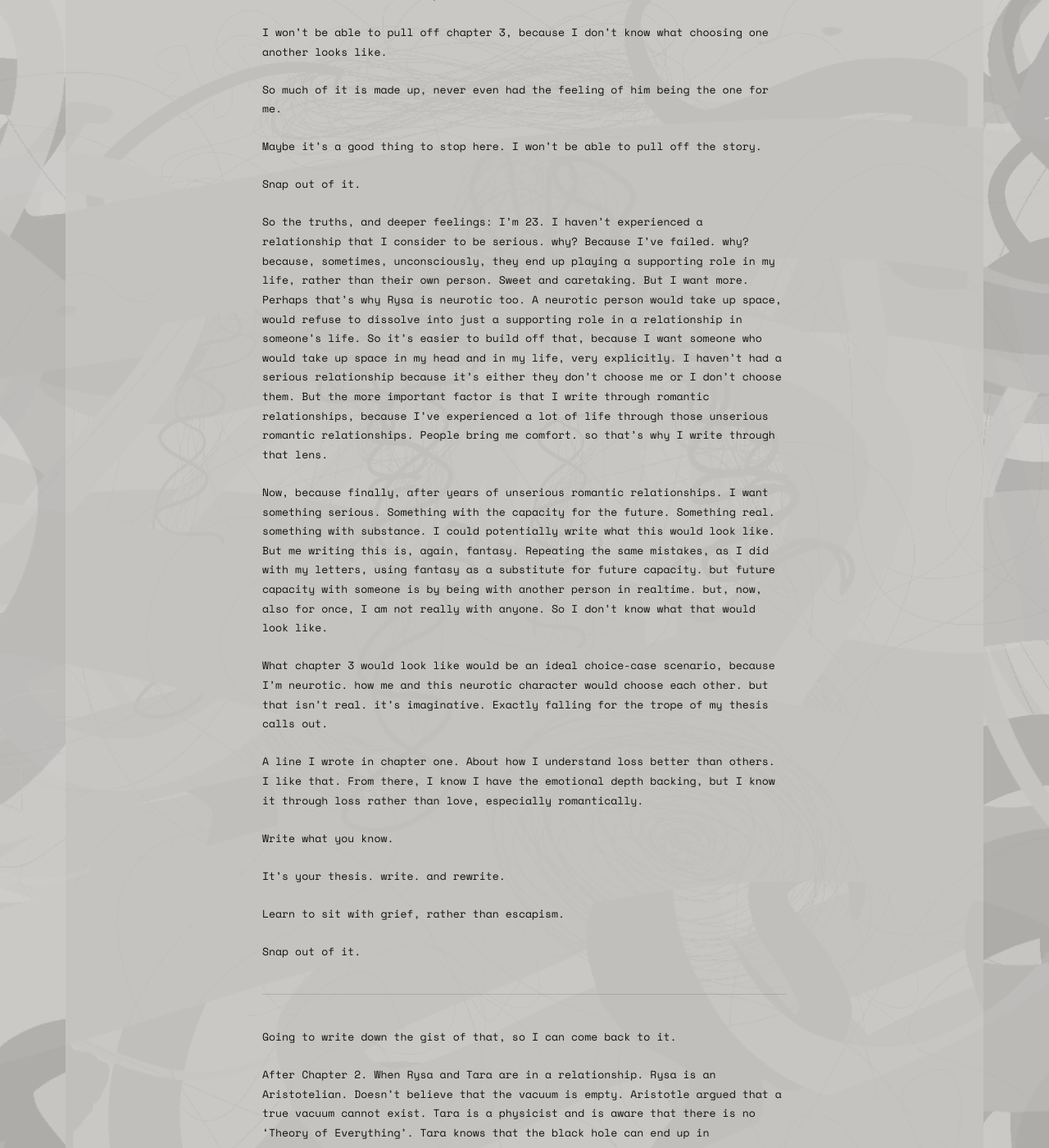
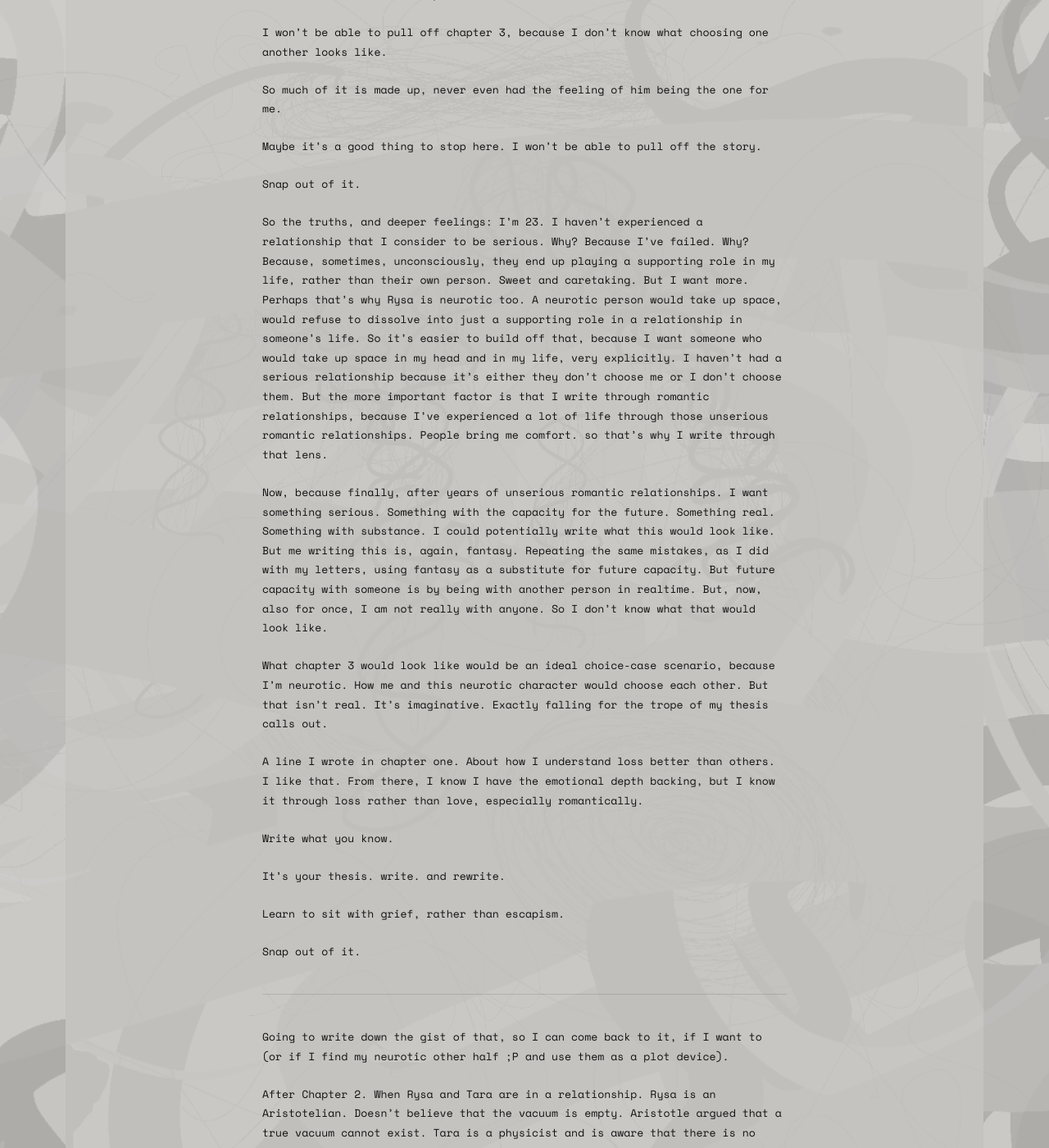
Before and after one commit to shlokamohanty/i-write-sometimes, a Jekyll site: the page built from _posts/2026-07-11-thesis-story-1.md, in a window 1280 px wide and 1400 px high, scrolled down 8244 px. Shown: the whole window at 82% size. Built offline with Jekyll 4.4.1, drawn with Linux system fonts in a browser that asks for light colours; some web fonts are replaced; some of the changed text lies outside the part shown.

Commit message:
rvrw
rv3rwrv

```diff
--- a/_posts/2026-07-11-thesis-story-1.md
+++ b/_posts/2026-07-11-thesis-story-1.md
@@ -204,7 +204,7 @@ I like the concept. For now, I'm going to lean into this and see where it goes.
 
 Could I write multiple versions to show and then decide?
 
-I need to stop being so critical and lean into this. keep writing. Snap out of it.
+I need to stop being so critical and lean into this. Keep writing. Snap out of it.
 
 There’s something about this that isn’t sitting well. I’m going to trust my intuition and stop continuing this.
 
@@ -222,11 +222,11 @@ Maybe it’s a good thing to stop here. I won't be able to pull off the story.
 
 Snap out of it.
 
-So the truths, and deeper feelings: I’m 23. I haven’t experienced a relationship that I consider to be serious. why? Because I’ve failed. why? because, sometimes, unconsciously, they end up playing a supporting role in my life, rather than their own person. Sweet and caretaking. But I want more. Perhaps that’s why Rysa is neurotic too. A neurotic person would take up space, would refuse to dissolve into just a supporting role in a relationship in someone’s life. So it's easier to build off that, because I want someone who would take up space in my head and in my life, very explicitly. I haven’t had a serious relationship because it’s either they don’t choose me or I don’t choose them. But the more important factor is that I write through romantic relationships, because I’ve experienced a lot of life through those unserious romantic relationships. People bring me comfort. so that’s why I write through that lens.
+So the truths, and deeper feelings: I’m 23. I haven’t experienced a relationship that I consider to be serious. Why? Because I’ve failed. Why? Because, sometimes, unconsciously, they end up playing a supporting role in my life, rather than their own person. Sweet and caretaking. But I want more. Perhaps that’s why Rysa is neurotic too. A neurotic person would take up space, would refuse to dissolve into just a supporting role in a relationship in someone’s life. So it's easier to build off that, because I want someone who would take up space in my head and in my life, very explicitly. I haven’t had a serious relationship because it’s either they don’t choose me or I don’t choose them. But the more important factor is that I write through romantic relationships, because I’ve experienced a lot of life through those unserious romantic relationships. People bring me comfort. so that’s why I write through that lens.
 
-Now, because finally, after years of unserious romantic relationships. I want something serious. Something with the capacity for the future. Something real. something with substance. I could potentially write what this would look like. But me writing this is, again, fantasy. Repeating the same mistakes, as I did with my letters, using fantasy as a substitute for future capacity. but future capacity with someone is by being with another person in realtime. but, now, also for once, I am not really with anyone. So I don't know what that would look like.
+Now, because finally, after years of unserious romantic relationships. I want something serious. Something with the capacity for the future. Something real. Something with substance. I could potentially write what this would look like. But me writing this is, again, fantasy. Repeating the same mistakes, as I did with my letters, using fantasy as a substitute for future capacity. But future capacity with someone is by being with another person in realtime. But, now, also for once, I am not really with anyone. So I don't know what that would look like.
 
-What chapter 3 would look like would be an ideal choice-case scenario, because I’m neurotic. how me and this neurotic character would choose each other. but that isn't real. it’s imaginative. Exactly falling for the trope of my thesis calls out.
+What chapter 3 would look like would be an ideal choice-case scenario, because I’m neurotic. How me and this neurotic character would choose each other. But that isn't real. It’s imaginative. Exactly falling for the trope of my thesis calls out.
 
 A line I wrote in chapter one. About how I understand loss better than others. I like that. From there, I know I have the emotional depth backing, but I know it through loss rather than love, especially romantically.
 
@@ -240,6 +240,6 @@ Snap out of it.
 
 ---
 
-Going to write down the gist of that, so I can come back to it.
+Going to write down the gist of that, so I can come back to it, if I want to (or if I find my neurotic other half ;P and use them as a plot device).
 
 After Chapter 2. When Rysa and Tara are in a relationship. Rysa is an Aristotelian. Doesn't believe that the vacuum is empty. Aristotle argued that a true vacuum cannot exist. Tara is a physicist and is aware that there is no 'Theory of Everything'. Tara knows that the black hole can end up in singularity and nothingness, or that the interior of a black hole is filled with a dense, chaotic structure of quantum states. So Rysa looks at Tara for certainty, goes missing, perhaps inside the black hole. Then Tara tries to go find her. It ends with ambiguity, of not knowing whether they find each other.
```
Also changed, not shown: _posts/.obsidian/workspace.json (+8 -37 lines), _posts/2026-04-25-thesis-ideation.md (+3 -1 lines).
